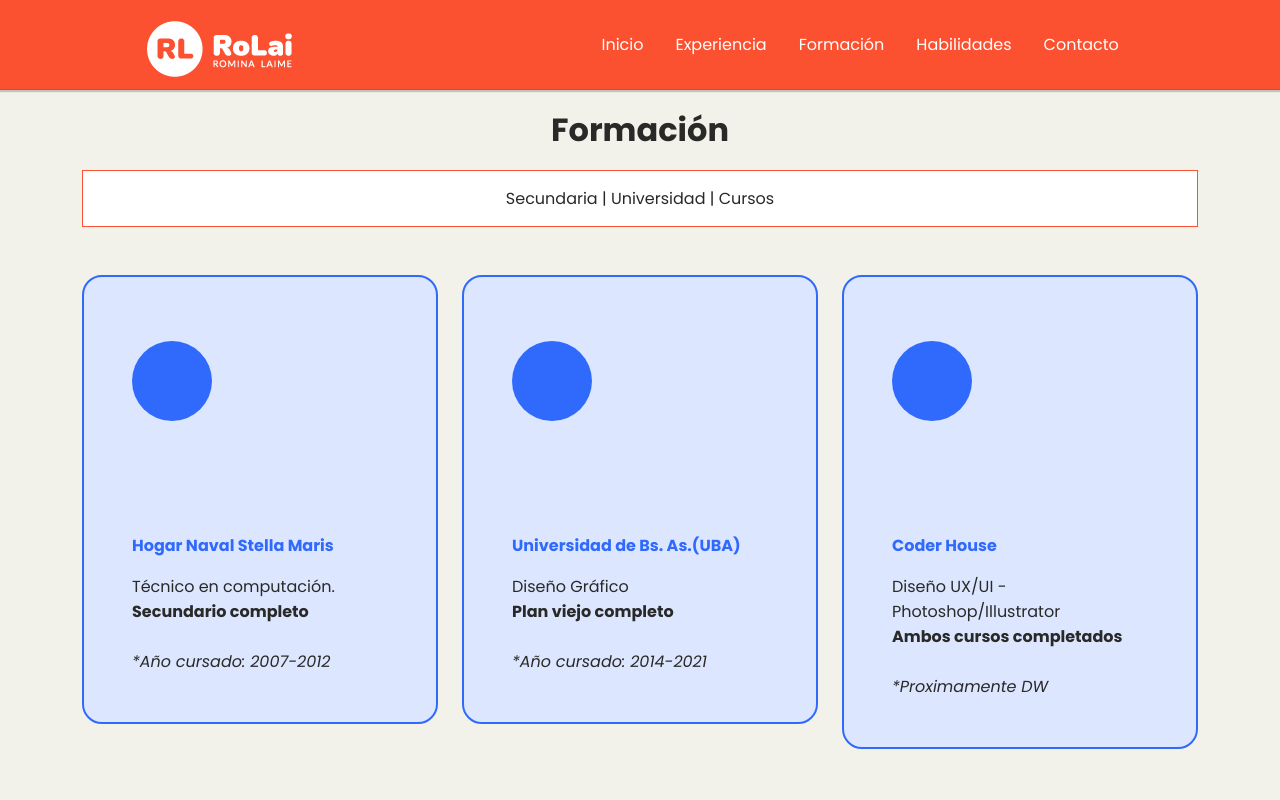
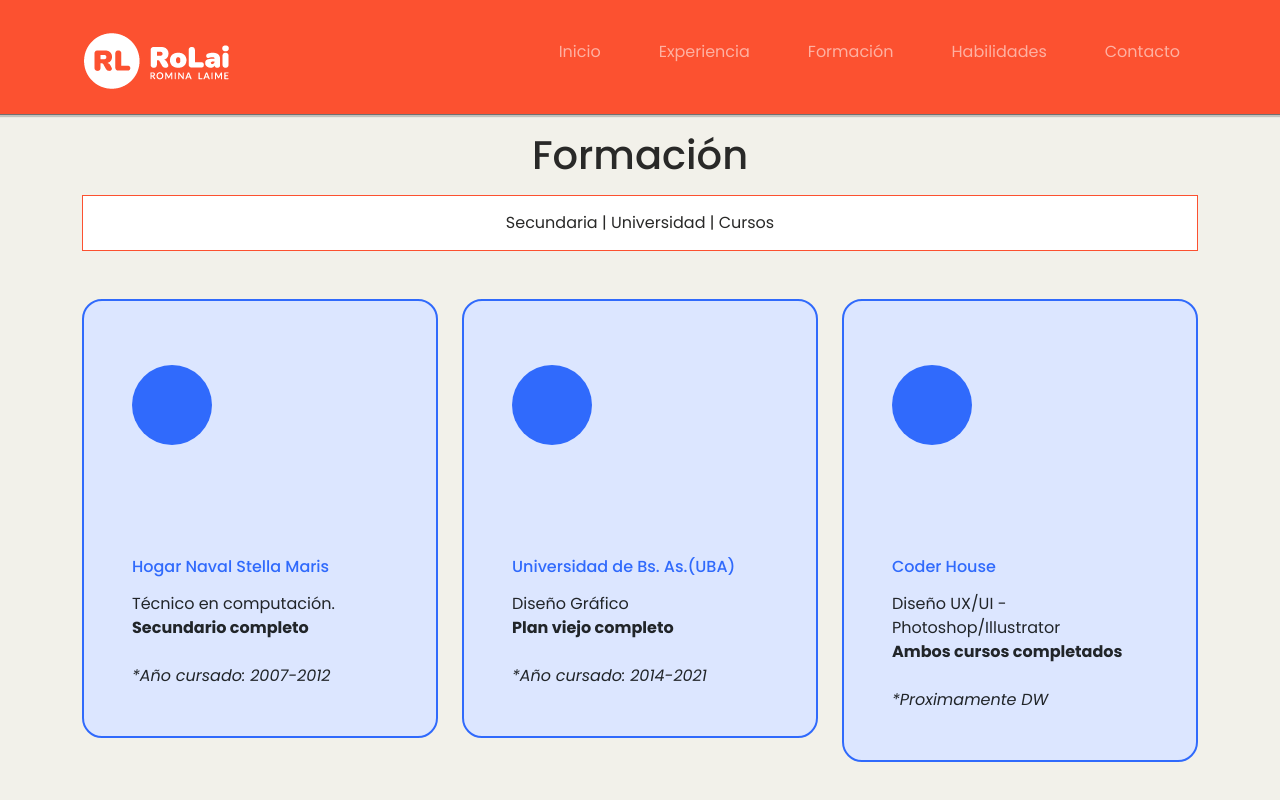
Before and after one commit to RominaLaime/preentrega2, a website: page paginas/formacion.html in a window 1280 px wide. Shown: the top 800 px of the page. Drawn offline with nearby package versions, Linux system fonts and the light colour scheme; a web font is replaced by a local one.

Commit message:
actualizando estilos

```diff
--- a/paginas/formacion.html
+++ b/paginas/formacion.html
@@ -10,7 +10,8 @@
     <title>Formación - RoLai</title>
 
     <!--Bootstrap CSS-->
-    <link rel="stylesheet" href="../node_modules/bootstrap/dist/css/bootstrap-grid.min.css">
+    <!--<link rel="stylesheet" href="./node_modules/bootstrap/dist/css/bootstrap-grid.min.css"> -->
+    <link href="https://cdn.jsdelivr.net/npm/bootstrap@5.3.6/dist/css/bootstrap.min.css" rel="stylesheet" integrity="sha384-4Q6Gf2aSP4eDXB8Miphtr37CMZZQ5oXLH2yaXMJ2w8e2ZtHTl7GptT4jmndRuHDT" crossorigin="anonymous">
     <!--<link rel="stylesheet" href="../css/estilos.css">-->
     <link rel="stylesheet" href="../css/main.css">
 
@@ -26,16 +27,26 @@
 
     <!--Navbar-->
 
-<nav class="navbar-style">
-        <div class="logo"><a class="navbar-brand" href="../index.html"><img src="../img/RL_logo_w.png" alt="Logo_RL"></a></div>
-        <ul class="links">
-            <li><a href="../index.html">Inicio</a></li>
-            <li><a href="./experiencia.html">Experiencia</a></li>
-            <li><a href="./formacion.html">Formación</a></li>
-            <li><a href="./habilidades.html">Habilidades</a></li>
-            <li><a href="./contacto.html">Contacto</a></li>
-        </ul>
- </nav>
+   <nav class="navbar navbar-expand-lg navbar-dark bg-primary navbar-style">
+        <div class="container">
+
+            <a class="navbar-brand" href="../index.html"><img src="../img/RL_logo_w.png" alt="Logo_RL"></a>
+            <button class="navbar-toggler" type="button" data-bs-toggle="collapse" data-bs-target="#navbarNav"><span class="navbar-toggler-icon"></span></button>
+
+
+            <div class="collapse navbar-collapse menu" id="navbarNav">
+                <ul class="navbar-nav nav-underline links">
+                <li class="nav-item"><a class="nav-link" href="../index.html">Inicio</a></li>
+                <li class="nav-item"><a class="nav-link" href="./experiencia.html">Experiencia</a></li>
+                <li class="nav-item"><a class="nav-link" href="./formacion.html">Formación</a></li>
+                <li class="nav-item"><a class="nav-link" href="./habilidades.html">Habilidades</a></li>
+                <li class="nav-item"><a class="nav-link" href="./contacto.html">Contacto</a></li>
+                </ul>
+            </div>
+
+
+        </div>
+    </nav>
 
 
     <!--Card Section-->
@@ -148,7 +159,7 @@
 
 
 
-
+<script src="https://cdn.jsdelivr.net/npm/bootstrap@5.3.6/dist/js/bootstrap.bundle.min.js" integrity="sha384-j1CDi7MgGQ12Z7Qab0qlWQ/Qqz24Gc6BM0thvEMVjHnfYGF0rmFCozFSxQBxwHKO" crossorigin="anonymous"></script>
 
 
 
```
Also changed, not shown: index.html (+1 -16 lines), paginas/contacto.html (+6 -17 lines), paginas/experiencia.html (+24 -12 lines), paginas/habilidades.html (+23 -12 lines).
